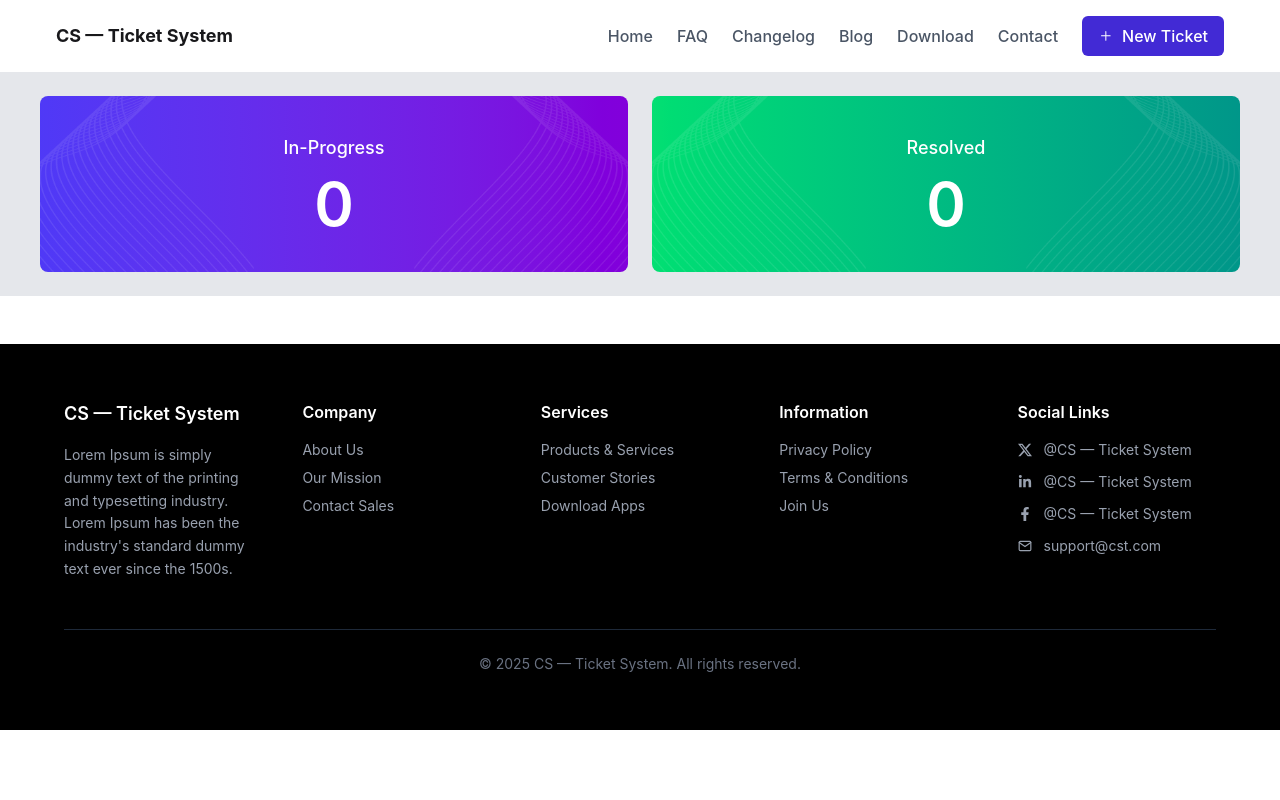
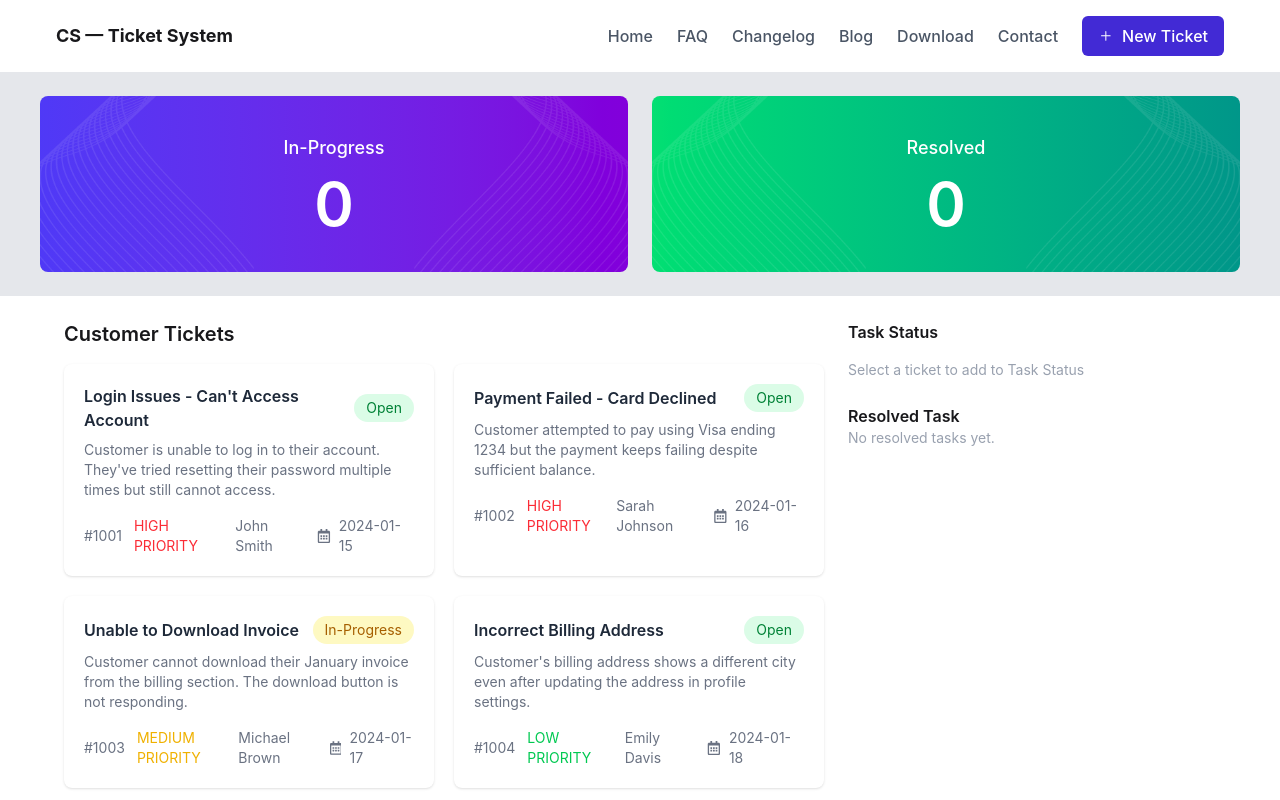
Before and after one commit to debabrata101/Customer-Support_Zone, a React (Vite) app: page / in a window 1280 px wide. Shown: the top 800 px of the page. Built offline with nearby package versions, Linux system fonts and the light colour scheme.

Commit message:
add card and task

```diff
--- a/index.html
+++ b/index.html
@@ -2,9 +2,9 @@
 <html lang="en">
   <head>
     <meta charset="UTF-8" />
-    <link rel="icon" type="image/svg+xml" href="/vite.svg" />
+    <link rel="icon" type="image/svg+xml" href="./public/logo.png" />
     <meta name="viewport" content="width=device-width, initial-scale=1.0" />
-    <title>customer-support-zone</title>
+    <title>CS-Ticket</title>
   </head>
   <body>
     <div id="root"></div>
--- a/src/App.jsx
+++ b/src/App.jsx
@@ -13,9 +13,12 @@ function App() {
   return (
     <>
       <Navber></Navber>
-      <Banner></Banner>
+      <Banner
+      inProgress ={tasks.length}
+      resolved = {resolved.length}
+      ></Banner>
 
-      <div className='max-w-[1200px] mx-auto p-6 grid lg:grid-cols-3 gap-6'>
+      <div className='max-w-[1200px] mx-auto p-6 grid grid-cols-1 md:grid-cols-2 lg:grid-cols-3 gap-6'>
         <div className="lg:col-span-2">
           <TicketList tickets={tickets}
            addTask={addTask}
@@ -23,6 +26,7 @@ function App() {
         </div>
         <TaskStatus
         tasks={tasks}
+        resolved={resolved}
         completeTask={completeTask}
         ></TaskStatus>
       </div>
--- a/src/Component/Banner/Banner.jsx
+++ b/src/Component/Banner/Banner.jsx
@@ -1,59 +1,43 @@
 import React from 'react';
 import vector1 from '../../assets/vector1.png'
-const Banner = () => {
+const Banner = ({inProgress , resolved}) => {
     return (
         <div className="bg-gray-200 p-6">
             <div className="max-w-[1200px] mx-auto grid grid-cols-1 md:grid-cols-2 gap-6">
-
-                {/* In-Progress Card */}
                 <div className="relative h-44 rounded-lg overflow-hidden text-white
                         bg-gradient-to-r from-indigo-600 to-purple-700
                         flex flex-col items-center justify-center">
-
-                    {/* Left Vector */}
                     <img
                         src={vector1}
                         alt=""
                         className="absolute left-0 top-0 h-full opacity-80 brightness-110 pointer-events-none"
                     />
-
-                    {/* Right Vector (Flipped) */}
                     <img
                         src={vector1}
                         alt=""
                         className="absolute right-0 top-0 h-full opacity-80 brightness-110 scale-x-[-1] pointer-events-none"
                     />
-
-                    {/* Content */}
                     <div className="relative text-center">
                         <h3 className="text-lg font-medium mb-3">In-Progress</h3>
-                        <p className="text-6xl font-semibold">0</p>
+                        <p className="text-6xl font-semibold">{inProgress}</p>
                     </div>
                 </div>
-
-                {/* Resolved Card */}
                 <div className="relative h-44 rounded-lg overflow-hidden text-white
                         bg-gradient-to-r from-green-400 to-teal-600
                         flex flex-col items-center justify-center">
-
-                    {/* Left Vector */}
                     <img
                         src={vector1}
                         alt=""
                         className="absolute left-0 top-0 h-full opacity-80 brightness-110 pointer-events-none"
                     />
-
-                    {/* Right Vector (Flipped) */}
                     <img
                         src={vector1}
                         alt=""
                         className="absolute right-0 top-0 h-full opacity-80 brightness-110 scale-x-[-1] pointer-events-none"
                     />
-
-                    {/* Content */}
                     <div className="relative text-center">
                         <h3 className="text-lg font-medium mb-3">Resolved</h3>
-                        <p className="text-6xl font-semibold">0</p>
+                        <p className="text-6xl font-semibold">{resolved}</p>
                     </div>
                 </div>
 
--- a/src/Component/TicketList/TicketCard.jsx
+++ b/src/Component/TicketList/TicketCard.jsx
@@ -1,11 +1,48 @@
-import React from 'react';
+import { FaRegCalendarAlt } from "react-icons/fa";
 
-const TicketCard = () => {
+export default function TicketCard({ ticket, addTask }) {
+    const { id, title, description, customer, priority, status, createdAt } = ticket;
+
+    const priorityColor = {
+        HIGH: "text-red-500",
+        MEDIUM: "text-yellow-500",
+        LOW: "text-green-500"
+    };
+
+    const statusStyle = {
+        OPEN: "bg-green-100 text-green-700",
+        IN_PROGRESS: "bg-yellow-100 text-yellow-700"
+    };
+
     return (
-        <div>
+        <div
+            onClick={() => addTask(ticket)}
+            className="bg-white rounded-lg shadow p-5 cursor-pointer hover:shadow-md transition"
+        >
+            <div className="flex justify-between items-center mb-2">
+                <h2 className="font-semibold text-gray-800">{title}</h2>
 
+                <span className={`px-3 py-1 rounded-full text-sm ${statusStyle[status]}`}>
+                    {status === "IN_PROGRESS" ? "In-Progress" : "Open"}
+                </span>
+            </div>
+
+            <p className="text-gray-500 text-sm mb-4">{description}</p>
+
+            <div className="flex justify-between items-center text-sm text-gray-500">
+                <div className="flex gap-3 items-center">
+                    <span>{id}</span>
+                    <span className={priorityColor[priority]}>
+                        {priority} PRIORITY
+                    </span>
+                </div>
+
+                <div className="flex items-center gap-2">
+                    <span>{customer}</span>
+                    <FaRegCalendarAlt />
+                    <span>{createdAt}</span>
+                </div>
+            </div>
         </div>
     );
-};
-
-export default TicketCard;
+}
--- a/src/Component/TicketList/TicketList.jsx
+++ b/src/Component/TicketList/TicketList.jsx
@@ -1,11 +1,19 @@
-import React from 'react';
+import TicketCard from "./TicketCard";
 
-const TicketList = () => {
-    return (
-        <div>
+export default function TicketList({ tickets,addTask }) {
+  return (
+    <div>
+      <h2 className="text-xl font-semibold mb-4">Customer Tickets</h2>
 
-        </div>
-    );
-};
-
-export default TicketList;
+      <div className="grid grid-cols-1 md:grid-cols-2 gap-5">
+        {tickets.map((ticket) => (
+          <TicketCard
+            key={ticket.id}
+            ticket={ticket}
+            addTask={addTask}
+          />
+        ))}
+      </div>
+    </div>
+  );
+}
--- a/src/TaskStatus/TaskStatus.jsx
+++ b/src/TaskStatus/TaskStatus.jsx
@@ -1,11 +1,42 @@
-import React from 'react';
-
-const TaskStatus = () => {
+export default function TaskStatus({ tasks, resolved, completeTask }) {
     return (
         <div>
 
+            <h2 className="font-semibold mb-4">Task Status</h2>
+            {tasks.length === 0 && (
+                <p className="text-gray-400 text-sm">
+                    Select a ticket to add to Task Status
+                </p>
+            )}
+
+
+            {tasks.map((task) => (
+                <div key={task.id} className="bg-white p-4 rounded shadow mb-3">
+                    <h3 className="mb-2">{task.title}</h3>
+
+                    <button
+                        onClick={() => completeTask(task)}
+                        className="w-full bg-green-600 text-white py-2 rounded"
+                    >
+                        Complete
+                    </button>
+                </div>
+            ))}
+
+            <h3 className="font-semibold mt-6">Resolved Task</h3>
+
+            {resolved.length === 0 && (
+                <p className="text-gray-400 text-sm">
+                    No resolved tasks yet.
+                </p>
+            )}
+
+            {resolved.map((task) => (
+                <div key={task.id} className="bg-gray-100 p-3 rounded mt-2">
+                    {task.title}
+                </div>
+            ))}
+
         </div>
     );
-};
-
-export default TaskStatus;
+}
```
Also changed, not shown: public/logo.png (added).
